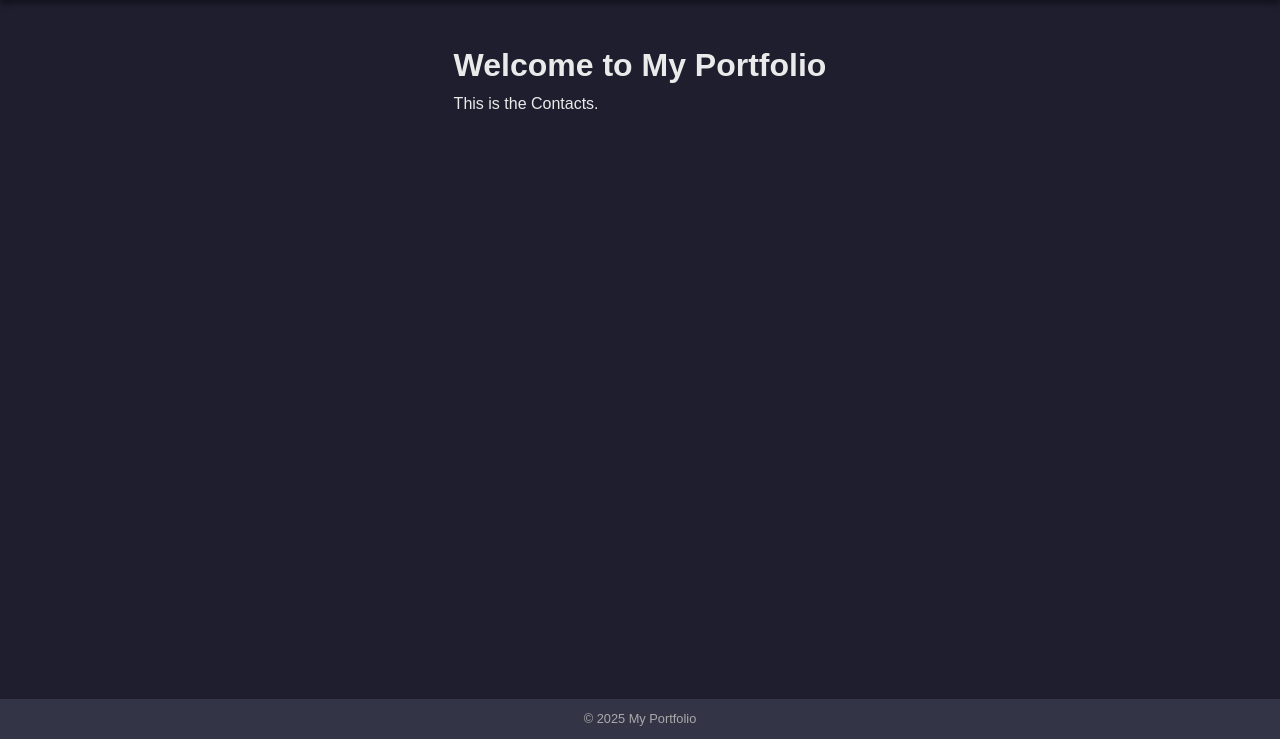
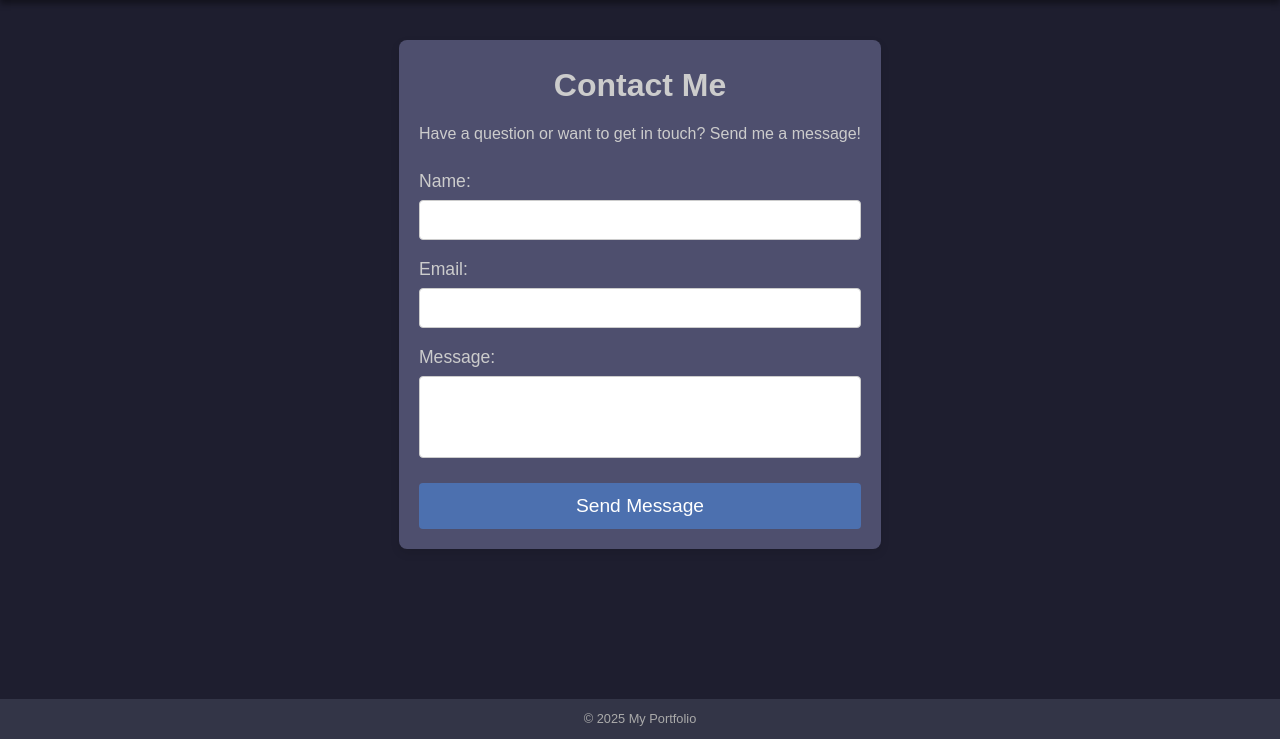
Before and after one commit to Aransok/Portfolio-website, a Django app: page /contact in a window 1280 px wide. Shown: the part 61-800 px from the top of the page. Run offline with Django 5.2, Linux system fonts and the light colour scheme.

Commit message:
Working contact section for sending emails

```diff
--- a/portfolio_website/static/css/styles.css
+++ b/portfolio_website/static/css/styles.css
@@ -149,3 +149,99 @@ a:hover {
     text-decoration: none;
 
 }
+
+.contact-section {
+    width: 100%;
+    max-width: 600px;
+    margin: 0 auto;
+    padding: 20px;
+    background-color: #4e4f6e;
+    border-radius: 8px;
+    box-shadow: 0 4px 10px rgba(0, 0, 0, 0.1);
+}
+
+.contact-section h2 {
+    font-size: 2em;
+    margin-bottom: 10px;
+    text-align: center;
+    color: #ccc;
+}
+
+.contact-section p {
+    text-align: center;
+    color: #ccc;
+    margin-bottom: 20px;
+}
+
+.success-message {
+    background-color: #e0ffe0;
+    color: #2d7e2d;
+    border: 1px solid #2d7e2d;
+    padding: 10px;
+    margin-bottom: 20px;
+    text-align: center;
+    font-weight: bold;
+}
+
+.form-group {
+    margin-bottom: 15px;
+}
+
+.form-group label {
+    display: block;
+    font-size: 1.1em;
+    color: #ccc;
+}
+
+.form-group input,
+.form-group textarea {
+    width: 100%;
+    padding: 10px;
+    border: 1px solid #ccc;
+    border-radius: 4px;
+    font-size: 1em;
+    margin-top: 5px;
+    resize: none;
+}
+
+.form-group input:focus,
+.form-group textarea:focus {
+    outline: none;
+    border-color: #2c5c92;
+}
+
+/* Button Styling */
+.submit-button {
+    background-color: #4c70af;
+    color: white;
+    padding: 12px 20px;
+    border: none;
+    border-radius: 4px;
+    font-size: 1.2em;
+    cursor: pointer;
+    width: 100%;
+    margin-top: 10px;
+}
+
+.submit-button:hover {
+    background-color: #2c9283;
+}
+
+.submit-button:active {
+    background-color: #2c5c92;
+}
+
+@media (max-width: 600px) {
+    .contact-section {
+        width: 90%;
+        padding: 15px;
+    }
+
+    .contact-section h2 {
+        font-size: 1.5em;
+    }
+
+    .contact-section p {
+        font-size: 0.9em;
+    }
+}
--- a/portfolio_website/templates/portfolio_website/about.html
+++ b/portfolio_website/templates/portfolio_website/about.html
@@ -7,11 +7,11 @@
 <section class="about-section">
     <div class="about-text">
         <h2>About Me</h2>
-            <p>👋 Hi! I’m Doan Idriz.A developer who’s still that kid staring at a screen, wondering “How do I make this thing do stuff?”</p>
+            <p>👋 Hi! I’m <a href="{% static '../../static/media/Doan_s_CV.pdf' %}" download="Doan_s_CV.pdf">Doan Idriz</a>.A developer who’s still that kid staring at a screen, wondering “How do I make this thing do stuff?”</p>
             <br>
             <p> What I’ve been up to:</p>
             <br>
-            <p>🐍 Earned diplomas in Full-Stack Python and Python Web Development after completing <a href="https://softuni.bg/">SoftUni's</a> rigorous courses.</p>
+            <p>🐍 Earned diplomas in Full-Stack Python and Python Web Development after completing <a href="https://softuni.bg/">SoftUni's</a> challenging and fun courses.</p>
             <br>
             <p>🤖 Currently geeking out over Machine Learning and Large Language Models—because code that learns feels like magic.</p>
             <p>🌱 Always exploring the next tech rabbit hole.</p>
@@ -20,7 +20,7 @@
             <p>Tech’s a never-ending playground. I’m here to build, break, and rebuild things that (hopefully) make someone go</p>
             <p> “Wait, how’d you do that?”</p>
             <br>
-            <p>Let’s connect and nerd out about the future of tech!</p>
+            <p>Let’s <a href="{% url 'contact' %}">connect</a> and nerd out about the future of tech!</p>
     </div>
     <div class="about-image">
         <img src="{% static '../../static/media/me.jpg' %}" alt="My Photo">
--- a/portfolio_website/templates/portfolio_website/contact.html
+++ b/portfolio_website/templates/portfolio_website/contact.html
@@ -1,8 +1,36 @@
 {% extends 'portfolio_website/base.html' %}
 
-{% block title %}Contatcts - My Portfolio{% endblock %}
+{% block title %}Contacts - My Portfolio{% endblock %}
 
 {% block content %}
-    <h1>Welcome to My Portfolio</h1>
-    <p>This is the Contacts.</p>
+<section class="contact-section">
+    <h2>Contact Me</h2>
+    <p>Have a question or want to get in touch? Send me a message!</p>
+
+    {% if success %}
+        <div class="success-message">
+            <p>✅ Your message has been sent successfully!</p>
+        </div>
+    {% endif %}
+
+    <form method="POST" action="{% url 'contact' %}">
+        {% csrf_token %}
+        <div class="form-group">
+            <label for="message-name">Name:</label>
+            <input type="text" id="message-name" name="message-name" required>
+        </div>
+
+        <div class="form-group">
+            <label for="message-email">Email:</label>
+            <input type="email" id="message-email" name="message-email" required>
+        </div>
+
+        <div class="form-group">
+            <label for="message">Message:</label>
+            <textarea id="message" name="message" rows="4" required></textarea>
+        </div>
+
+        <button type="submit" class="submit-button">Send Message</button>
+    </form>
+</section>
 {% endblock %}
--- a/portfolio_website/views.py
+++ b/portfolio_website/views.py
@@ -1,4 +1,9 @@
 from django.shortcuts import render
+from django.core.mail import send_mail
+import os
+from dotenv import load_dotenv
+
+load_dotenv()
 
 def home(request):
     return render(request, 'portfolio_website/home.html')
@@ -7,7 +12,23 @@ def about(request):
     return render(request, 'portfolio_website/about.html')
 
 def contact(request):
-    return render(request, 'portfolio_website/contact.html')
+    if request.method == "POST":
+        message_name = request.POST['message-name']
+        message_email = request.POST['message-email']
+        message = request.POST['message']
+        recipient_email = os.getenv("EMAIL_HOST_USER")
+        # Send an email
+        send_mail(
+            f'From: {message_name}' + f' Email: {message_email}',
+            f'Message: {message}',
+            message_email,
+            [recipient_email],
+        )
+        return render(request, 'portfolio_website/contact.html', {'success': True, 'message_name': message_name, 'message_email': message_email, 'message': message})
+
+
+    else:
+        return render(request, 'portfolio_website/contact.html', {})
 
 def projects(request):
     return render(request, 'portfolio_website/projects.html')
```
Also changed, not shown: portfoliowebsite/settings.py (+11 -0 lines), 7 other files.
